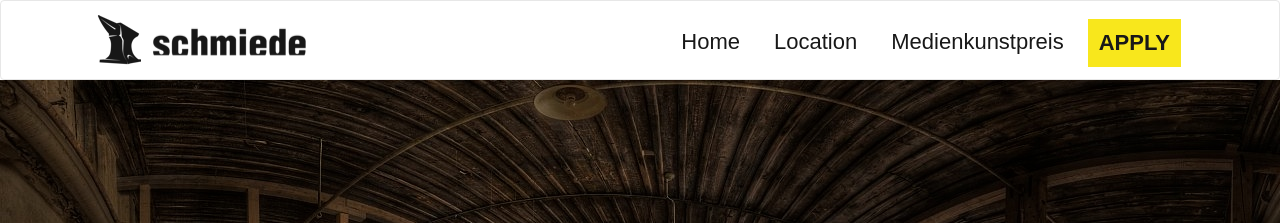
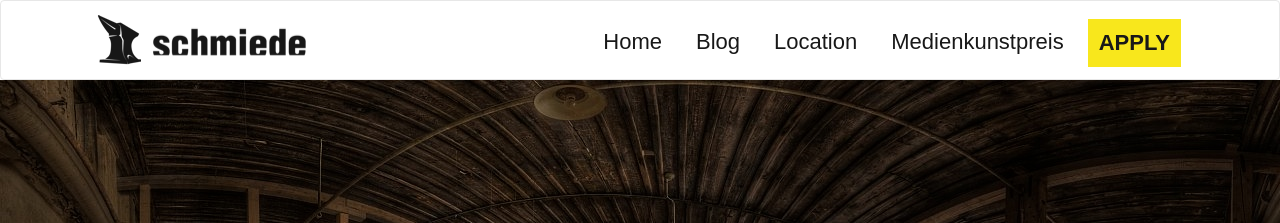
Before and after one commit to philippWassibauer/schmiede_web, a Jekyll site: the page built from index.html, in a window 1280 px wide and 900 px high. Shown: the top 223 px of the window. Built offline with Jekyll 4.4.1, drawn with Linux system fonts in a browser that asks for light colours; Markdown is read by kramdown in place of the engine named in the settings; comment, search, counter and statistics services are not loaded.

Commit message:
adding blog

```diff
--- a/_layouts/default.html
+++ b/_layouts/default.html
@@ -23,6 +23,7 @@
           <a href="{{ site.base_url }}/"><img class="logo" src="{{ site.base_url }}/images/logo.png" /></a>
           <ul class="nav navbar-nav">
             <li><a href="{{ site.base_url }}/">Home</a></li>
+            <li><a href="http://schmiede.tumblr.com/" target="_BLANK">Blog</a></li>
             <li><a href="{{ site.base_url }}/location/">Location</a></li>
             <li><a href="{{ site.base_url }}/medienkunstpreis/">Medienkunstpreis</a></li>
             <li><a href="{{ site.base_url }}/apply/" class="btn btn-primary btn-lg yellow">APPLY</a></li>
```
